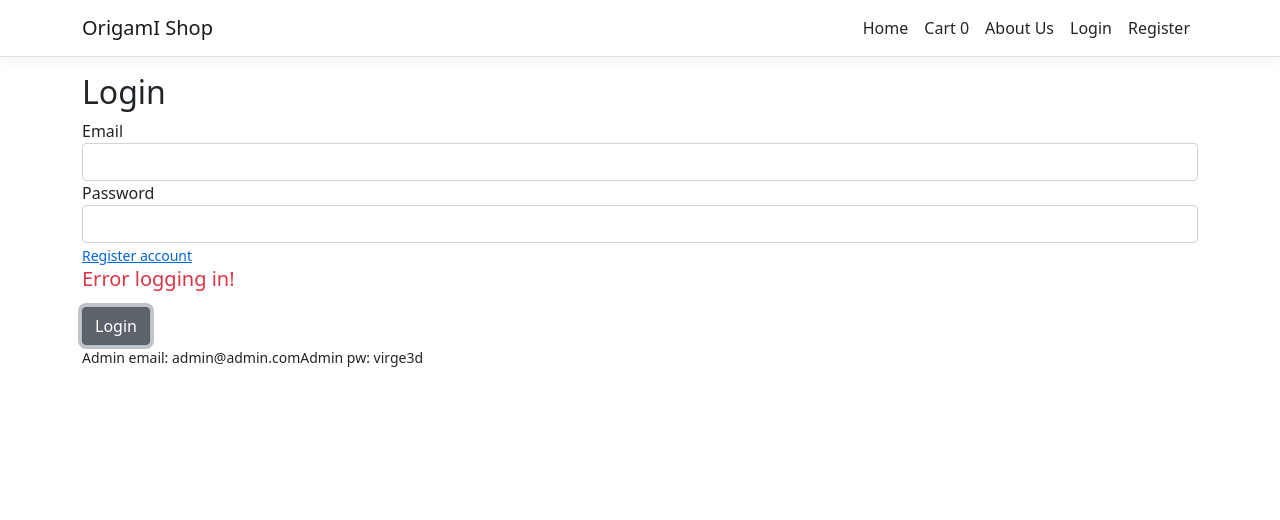
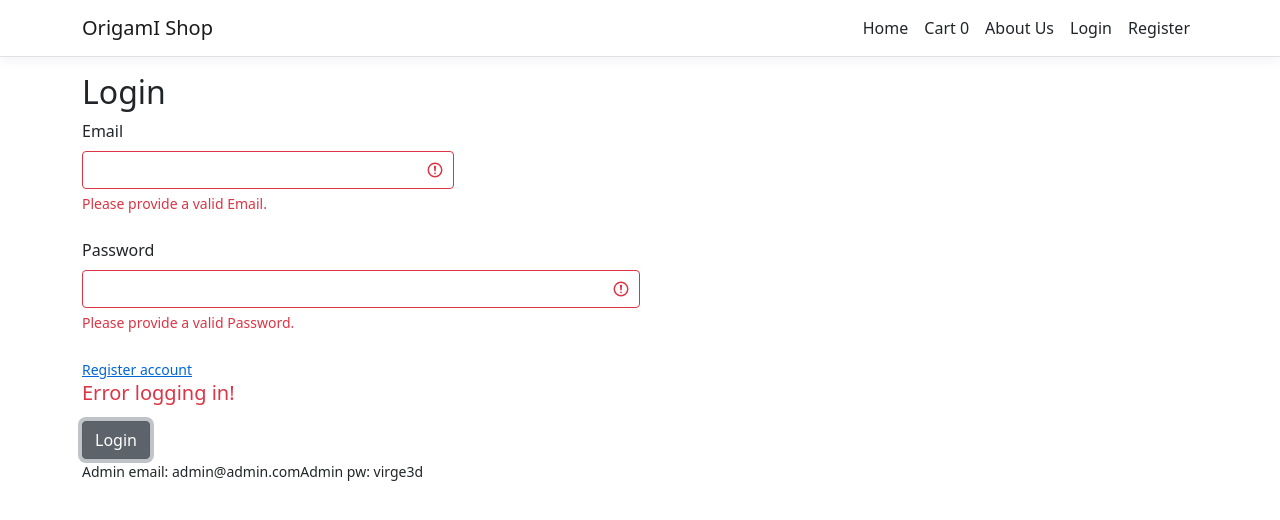
Before and after one commit to dotnet-webshop/OrigamiShopFrontend, a React (Create React App) app: page /login in a window 1280 px wide. Both pictures are taken after a click on the button "Login". Shown: the top 520 px of the page. Built offline with nearby package versions, Linux system fonts and the light colour scheme; no server answers.

Commit message:
Login Validations
Complete

```diff
--- a/src/components/Login/LoginPage.jsx
+++ b/src/components/Login/LoginPage.jsx
@@ -1,10 +1,11 @@
-import {Button, Input, Label} from "reactstrap";
+import {Button, Input, Label, Col} from "reactstrap";
 import {useState} from "react";
 import {Link, Redirect} from "react-router-dom";
 import {login} from '../../services/api';
 import {userActions} from '../../state/actions/index'
 import {bindActionCreators} from "redux";
 import {useDispatch, useSelector} from "react-redux";
+import Form from 'react-bootstrap/Form'
 
 function LoginPage(){
     const [password,setPassword] = useState("")
@@ -14,11 +15,18 @@ function LoginPage(){
     const user = useSelector(state => state.user)
     const dispatch = useDispatch()
     const {onLogin} = bindActionCreators(userActions,dispatch)
+    const [validated, setValidated] = useState(false);
     function  onHandleLogin (e){
         let pw = password
         let mail = email
         setPassword("")
         setEmail("")
+        const form = e.currentTarget;
+        if (form.checkValidity() === false) {
+        e.preventDefault();
+        e.stopPropagation();
+        }
+        setValidated(true);
         login(pw,mail).then(
             res => {
                 if (res !== undefined) {
@@ -35,6 +43,41 @@ function LoginPage(){
         <div className="">
             <h2>Login</h2>
             <div>
+                <Form  noValidate validated={validated} >
+
+                    <Form.Group as={Col} md="4" controlId="validationCustom02">
+                        <Form.Label>Email</Form.Label>
+                        <Form.Control
+                            type="email"
+                            aria-describedby="inputGroupPrepend"
+                            value={email} name="email" onChange={(e)=>setEmail(e.target.value)}
+                            required
+                            />
+                            <Form.Control.Feedback type="invalid">
+                            Please provide a valid Email.
+                            </Form.Control.Feedback>
+                    </Form.Group>
+                    <br />
+
+                    <Form.Group as={Col} md="6" controlId="validationCustom06">
+                        <Form.Label>Password</Form.Label>
+                        <Form.Control
+                            type="password"
+                            required
+                            value={password}
+                            name="password"
+                            onChange={(e)=>setPassword(e.target.value)} />
+                        <Form.Control.Feedback type="invalid">
+                            Please provide a valid Password.
+                        </Form.Control.Feedback>
+                    </Form.Group>
+                    <br />
+                    <small><Link to="/register">Register account</Link></small>
+                    <h5 className="text-danger">{errorMessage}</h5>
+                    <Button className="btn btn-primary mt-2" onClick={(e) => onHandleLogin(e)} >Login</Button>
+                </Form>
+            </div>
+            {/* <div>
                 <Label for="email">Email</Label>
                 <Input value={email} name="email" onChange={(e)=>setEmail(e.target.value)} type={"email"}/>
                 <Label for="password">Password</Label>
@@ -42,7 +85,7 @@ function LoginPage(){
                 <small><Link to="/register">Register account</Link></small>
                 <h5 className="text-danger">{errorMessage}</h5>
             </div>
-            <Button className="btn btn-primary mt-2" onClick={(e) => onHandleLogin(e)} >Login</Button>
+            <Button className="btn btn-primary mt-2" onClick={(e) => onHandleLogin(e)} >Login</Button> */}
             <div>
                 <small className="mr-2">Admin email: admin@admin.com</small>
                 <small>Admin pw: virge3d</small>
--- a/src/components/Register/Register.jsx
+++ b/src/components/Register/Register.jsx
@@ -3,7 +3,6 @@ import {Button, Input, Label, Col} from "reactstrap";
 import {Link} from "react-router-dom";
 import {register} from "../../services/api";
 import Form from 'react-bootstrap/Form'
-import InputGroup from 'react-bootstrap/InputGroup'
 
 function Register(){
     const [confirmPassword,setConfirmPassword] = useState("")
```
